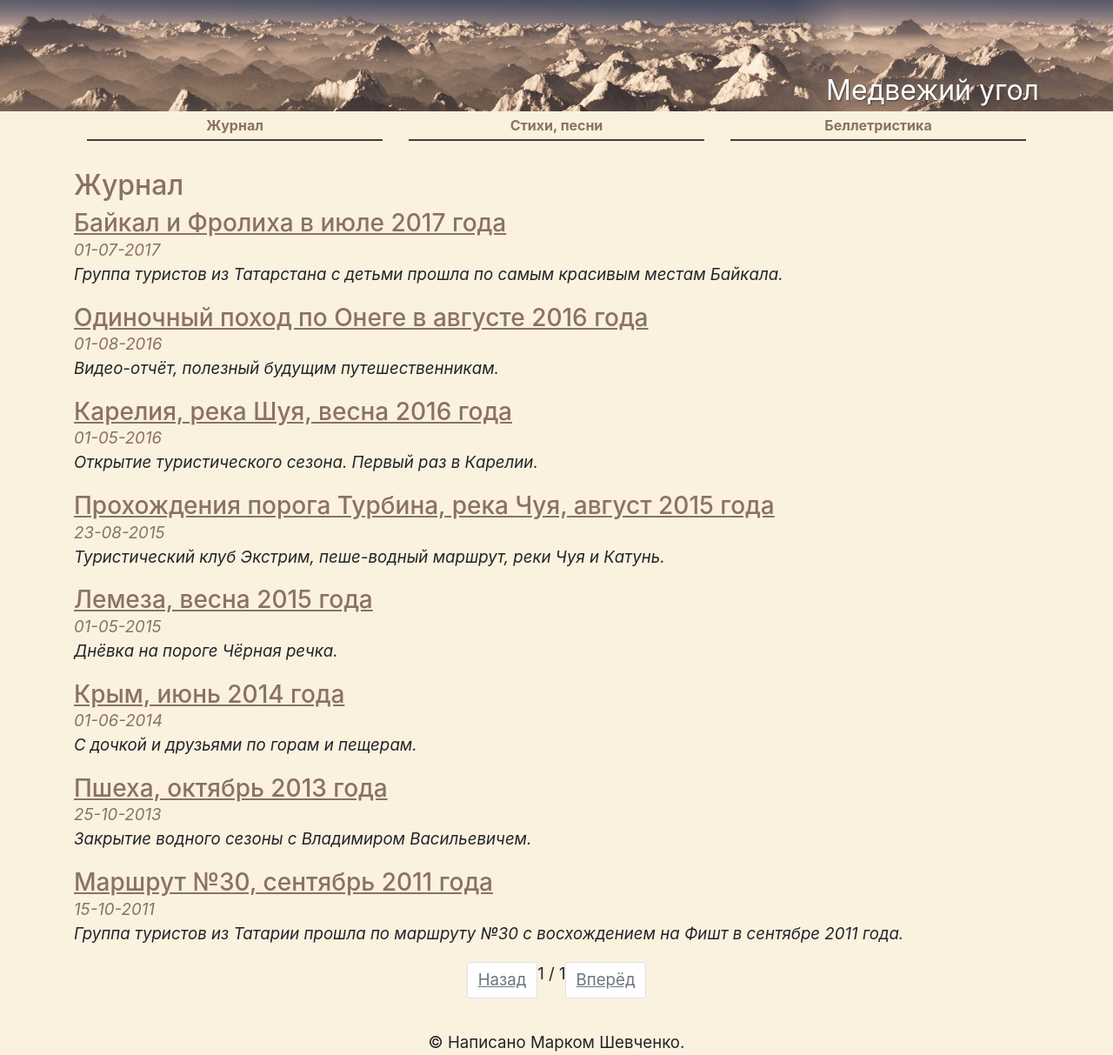
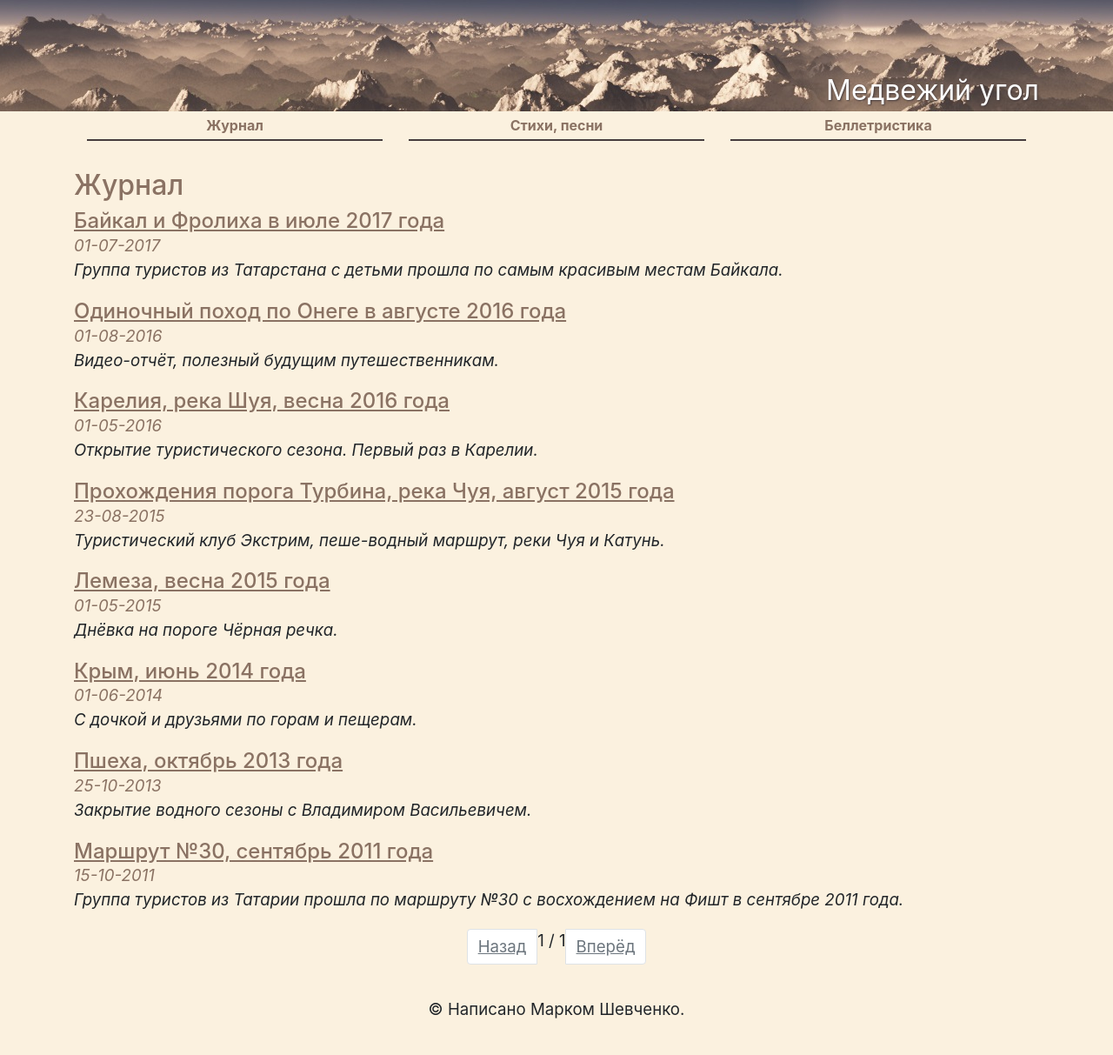
Before and after one commit to mark-shevchenko-name/mark-shevchenko-name.github.io, a Jekyll site: the page built from blog/index.html, in a window 1280 px wide. Shown: the whole page at 87% size. Built offline with Jekyll 4.4.1, drawn with Linux system fonts in a browser that asks for light colours; the list of posts is cut into pages by our own code; after the commit the page ends 1175 px from its top, so only the background shows below that.

Commit message:
Ещё подправил внешний вид постов

```diff
--- a/blog/index.html
+++ b/blog/index.html
@@ -8,7 +8,7 @@
 <div class="blog">
 {% for post in paginator.posts %}
   <div class="blog-post">
-    <h3><a href="{{ post.url }}">{{ post.title }}</a></h3>
+    <h4><a href="{{ post.url }}">{{ post.title }}</a></h4>
     <p><time>{{ post.date | date: "%d-%m-%Y" }}</time></p>
     <p><em>{{ post.excerpt | strip_html | normalize_whitespace | escape }}</em></p>
   </div>
--- a/css/main.css
+++ b/css/main.css
@@ -81,7 +81,7 @@
 	margin-bottom: 1em;
 }
 
-.blog-post > h3,
+.blog-post > h4,
 .blog-post > p {
 	margin-bottom: 0;
 }
```
